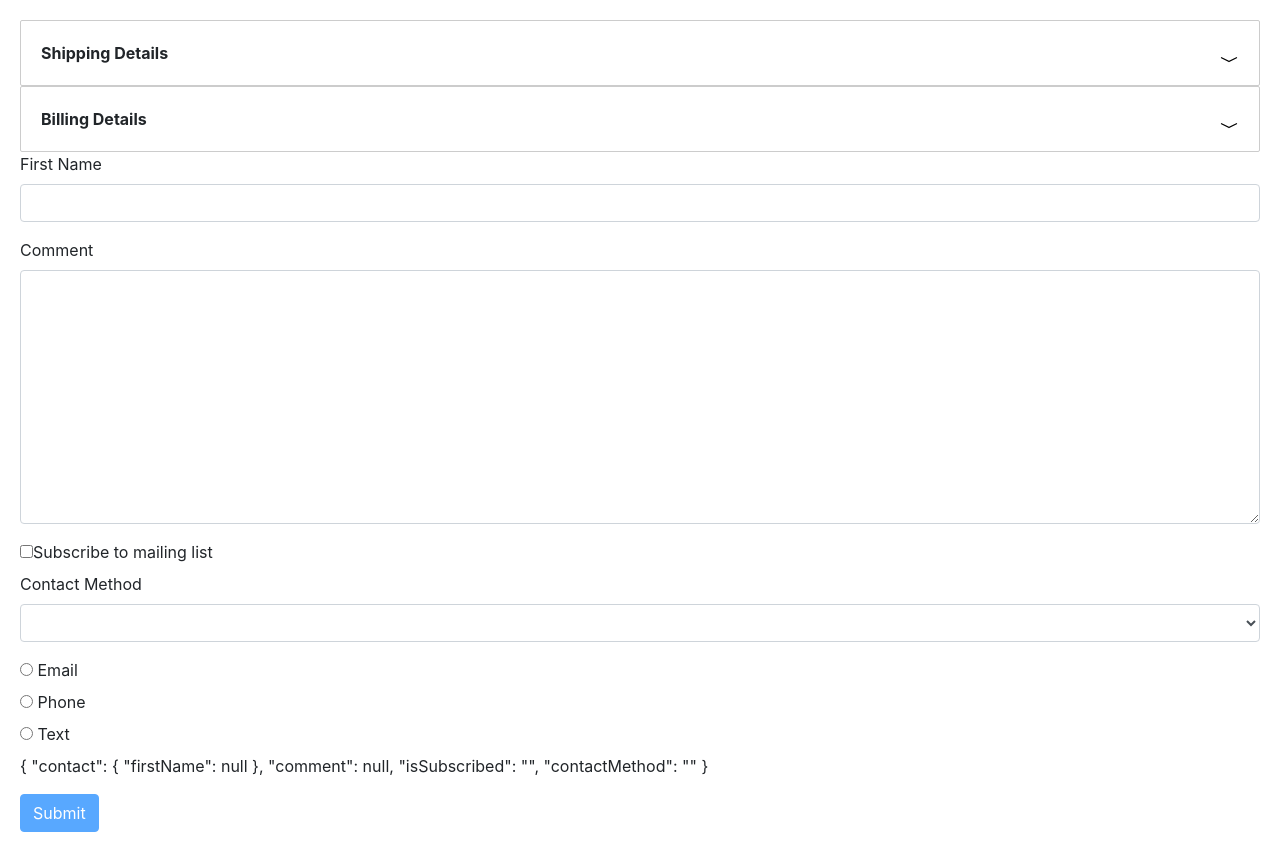
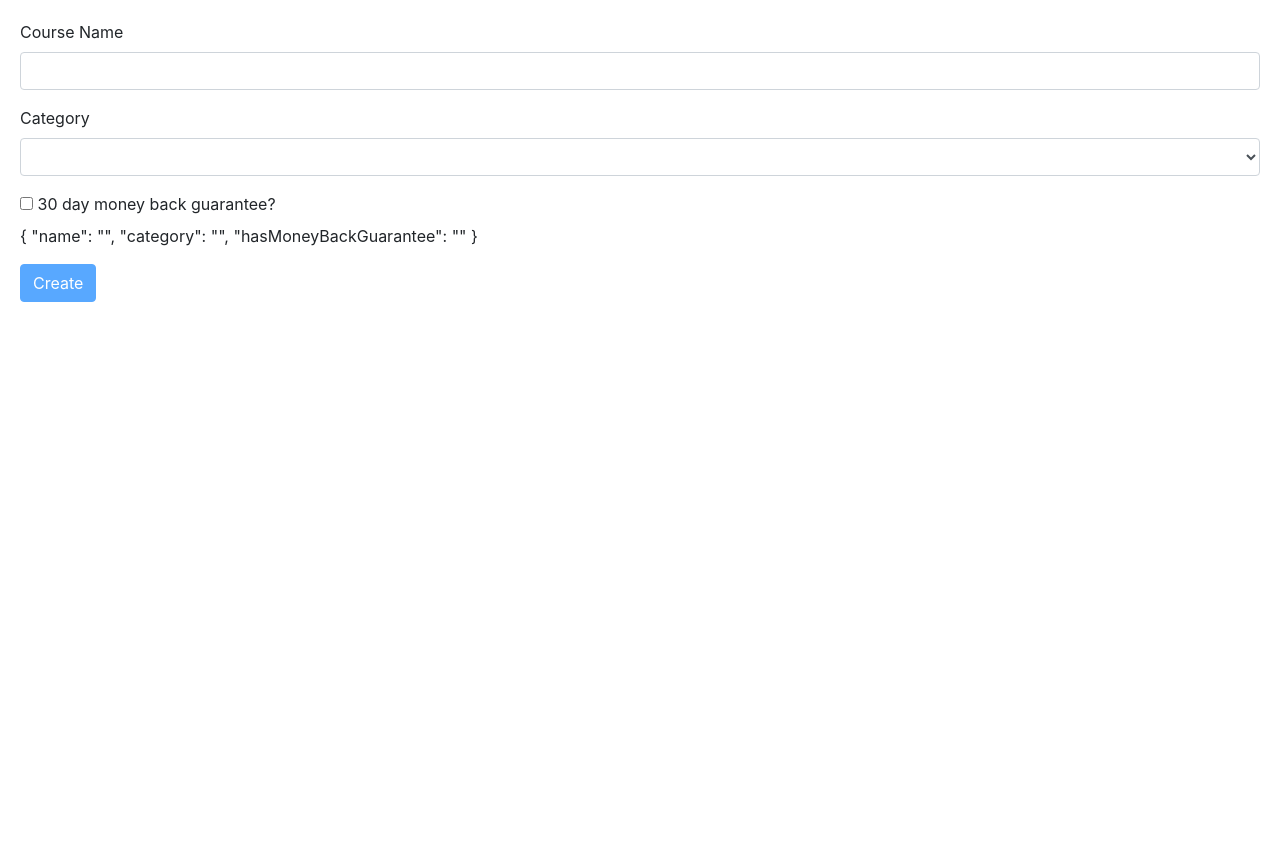
Before and after one commit to agiannotti/angular-ts-api, an Angular app: page / in a window 1280 px wide. After the commit the page ends 800 px from the top, so only its background shows below. Built offline with nearby package versions, Linux system fonts and the light colour scheme.

Commit message:
form completion

```diff
--- a/src/app/app.component.html
+++ b/src/app/app.component.html
@@ -19,6 +19,7 @@
 -->
 
 <!-- first, define component API -->
-<zippy title="Shipping Details">Shipping Details Content</zippy>
-<zippy title="Billing Details">Billing Details Content</zippy>
-<contact></contact>
+<!-- <zippy title="Shipping Details">Shipping Details Content</zippy> -->
+<!-- <zippy title="Billing Details">Billing Details Content</zippy> -->
+<!-- <contact></contact> -->
+<new-course-form></new-course-form>
--- a/src/app/app.module.ts
+++ b/src/app/app.module.ts
@@ -8,6 +8,7 @@
 import { FontAwesomeModule } from '@fortawesome/angular-fontawesome';
 import { ContactComponent } from './contact/contact.component';
 import { FormsModule, NgModelGroup, ReactiveFormsModule } from '@angular/forms';
+import { NewCourseFormComponent } from './new-course-form/new-course-form.component';
 
 @NgModule({
   declarations: [
@@ -16,6 +17,7 @@
     LikeComponent,
     ZippyComponent,
     ContactComponent,
+    NewCourseFormComponent,
   ],
   imports: [BrowserModule, FontAwesomeModule, FormsModule, ReactiveFormsModule],
   providers: [],
--- /dev/null
+++ b/src/app/new-course-form/new-course-form.component.html
@@ -0,0 +1,56 @@
+<form #f="ngForm" (ngSubmit)="submit(f.value)">
+  <div class="form-group">
+    <label for="name">Course Name</label
+    ><input
+      required
+      minlength="3"
+      ngModel
+      name="name"
+      #name="ngModel"
+      type="text"
+      id="name"
+      class="form-control"
+    />
+    <div *ngIf="name.touched && name.invalid" class="alert alert-danger">
+      <div *ngIf="name.errors.required">Name Field is Required.</div>
+      <div *ngIf="name.errors.minlength">
+        Name should be at least {{ name.errors.minlength.requiredLength }}
+        characters.
+      </div>
+    </div>
+  </div>
+
+  <div class="form-group">
+    <label for="category">Category</label
+    ><select
+      required
+      ngModel
+      #category="ngModel"
+      name="category"
+      id="category"
+      class="form-control"
+    >
+      <option value=""></option>
+      <option *ngFor="let c of categories" [value]="c.id">{{ c.name }}</option>
+    </select>
+    <div
+      class="alert alert-danger"
+      *ngIf="category.touched && category.invalid"
+    >
+      Category field is required.
+    </div>
+  </div>
+  <div class="checkbox">
+    <label for="moneyBackGuarantee"
+      ><input
+        ngModel
+        name="hasMoneyBackGuarantee"
+        type="checkbox"
+        id="moneyBackGuarantee"
+      />
+      30 day money back guarantee?</label
+    >
+  </div>
+  <p>{{ f.value | json }}</p>
+  <button class="btn btn-primary" [disabled]="f.invalid">Create</button>
+</form>
--- /dev/null
+++ b/src/app/new-course-form/new-course-form.component.ts
@@ -0,0 +1,18 @@
+import { Component } from '@angular/core';
+
+@Component({
+  selector: 'new-course-form',
+  templateUrl: './new-course-form.component.html',
+  styleUrls: ['./new-course-form.component.css'],
+})
+export class NewCourseFormComponent {
+  categories = [
+    { id: 1, name: 'Development' },
+    { id: 2, name: 'Production' },
+    { id: 3, name: 'Online' },
+  ];
+
+  submit(f) {
+    console.log(f);
+  }
+}
```
Also changed, not shown: src/app/new-course-form/new-course-form.component.css (added), 1 other file (tests, documents, lock files or other folders).
